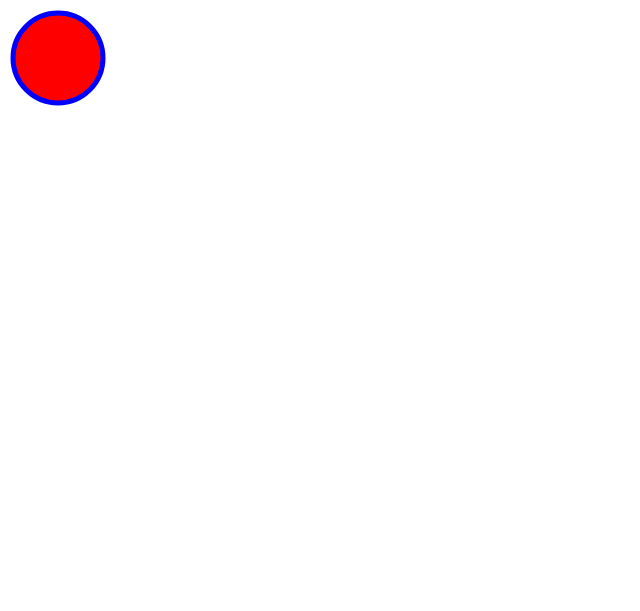
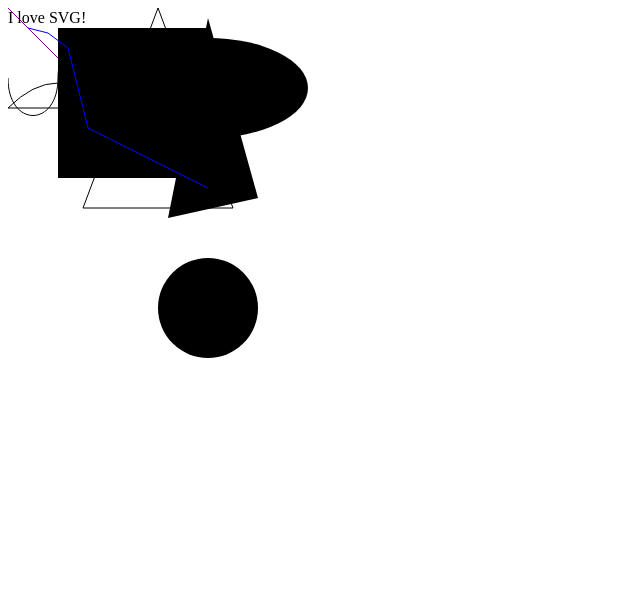
Before and after one commit to PacktPublishing/D3.js-Quick-Start-Guide, a plain HTML site: page examples/svg/index.html in a window 1280 px wide. Shown: the whole page, without its empty margins (0-640 px from the left). Drawn offline with Linux system fonts and the light colour scheme.

Commit message:
svg adjustments

```diff
--- a/examples/svg/index.html
+++ b/examples/svg/index.html
@@ -3,8 +3,20 @@
     <head>
     </head>
     <body>
-        <svg>
-            <circle r=45 cx=50 cy=50 fill=red stroke=blue stroke-width=5></circle>
+        <svg width=800 height=600>
+            <!-- <circle r=45 cx=50 cy=50 fill=red stroke=blue stroke-width=5></circle> -->
+            <circle r="50" cx="200" cy="300"/>
+            <line x1="0" y1="0" x2="100" y2="100"/> <!-- this element won't be visible because it doesn't have a stroke -->
+            <line x1="0" y1="0" x2="100" y2="100" stroke="purple"/>
+            <rect x="50" y="20" width="150" height="150"/>
+            <ellipse cx="200" cy="80" rx="100" ry="50"/>
+            <polygon points="200,10 250,190 160,210" />
+            <polyline points="20,20 40,25 60,40 80,120 120,140 200,180" stroke="blue" fill="none"/>
+            <text x="0" y="15">I love SVG!</text>
+            <g transform = "translate(20,30) rotate(45) scale(0.5)"></g>
+            <path d="M150 0 L75 200 L225 200 Z" stroke="black" fill="transparent"/>
+            <path d="M0 70 C 0 120, 50 120, 50 70 S 100 20, 100 70" stroke="black" fill="transparent"/>
+            <path d="M0 100 Q 50 50, 100 100 T 200 100 Z" stroke="black" fill="transparent"/>
         </svg>
     </body>
 </html>
```
Also changed, not shown: 1 other file.
